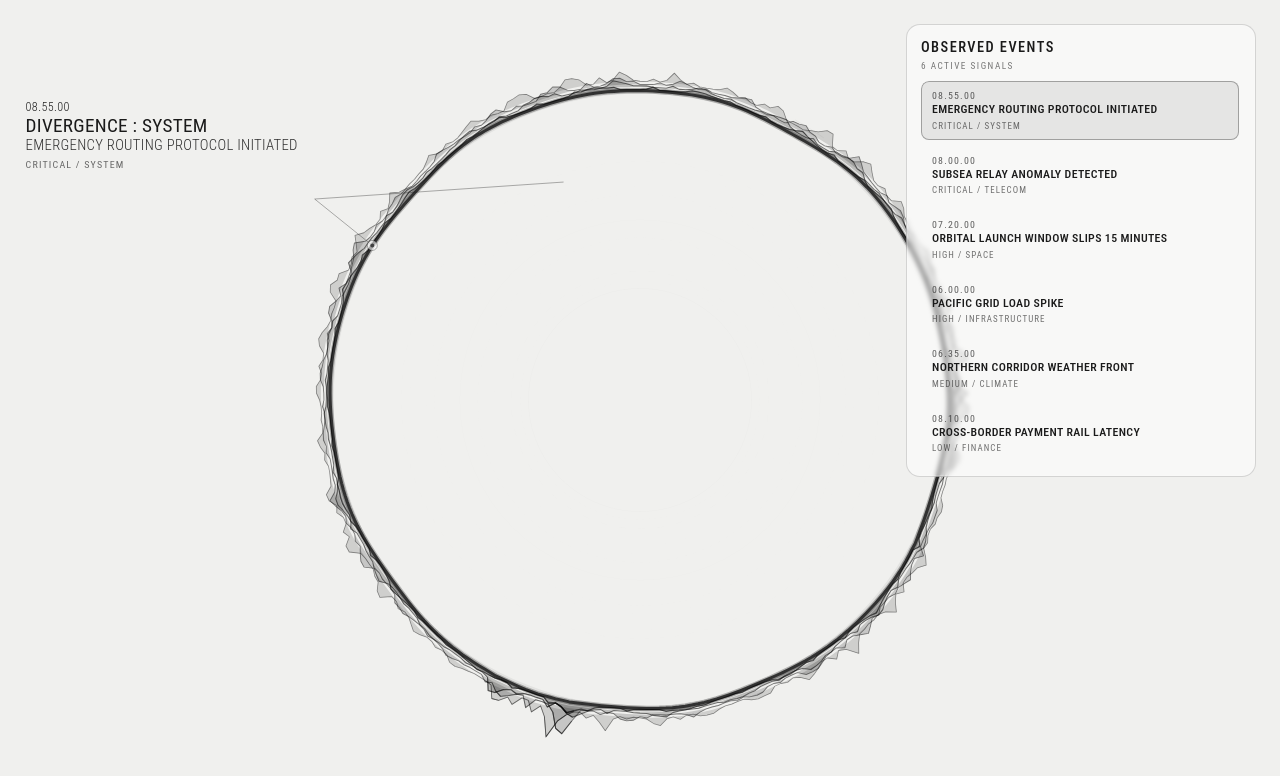
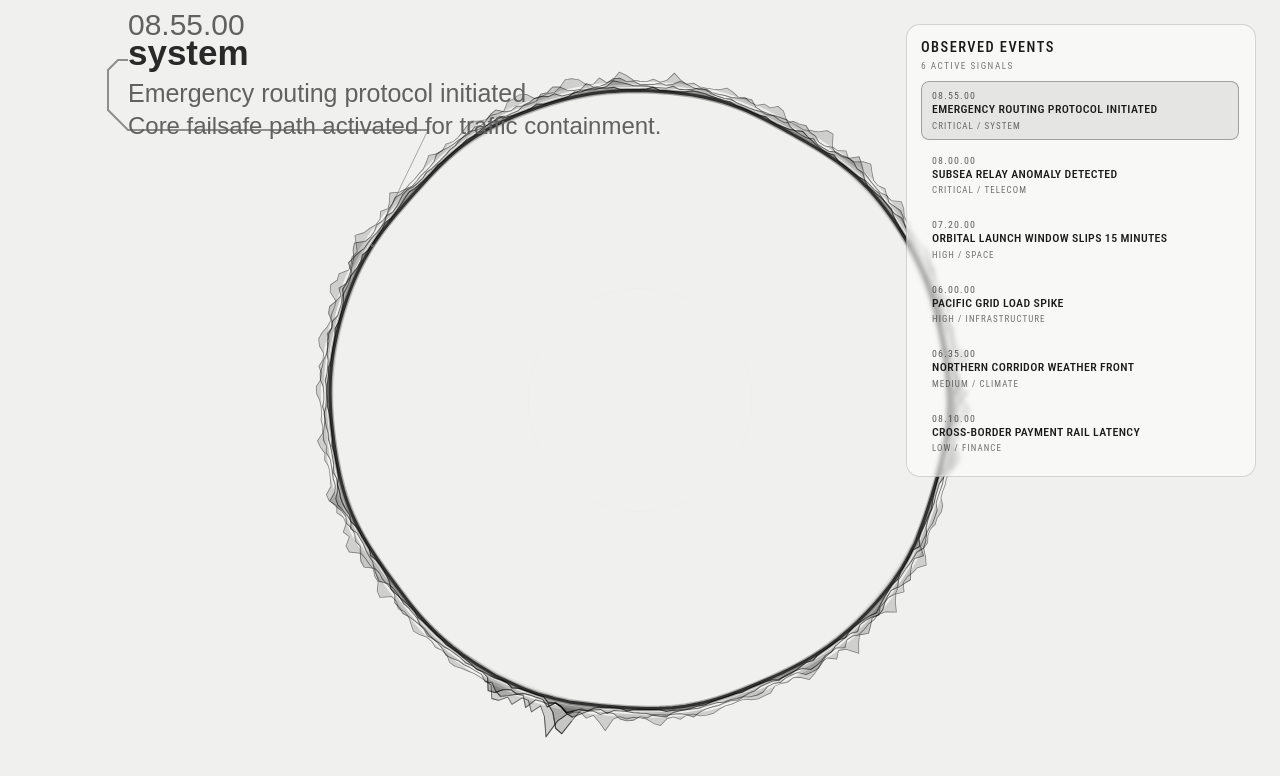
Before and after one commit to valuecodes/Rehoboam-UI, a React (Vite) app: page / in a window 1280 px wide. Both pictures are taken after a click on the element 1080 px from the left and 110 px from the top of the page. Shown: the top 776 px of the page. Built offline with nearby package versions, Linux system fonts and the light colour scheme.

Commit message:
style: update callout overlay styles and animations - Adjust stroke properties for callout line and frame - Modify callout text styles for improved readability - Refactor layout for better alignment and spacing

```diff
--- a/src/features/rehoboam/overlay/callout-overlay.tsx
+++ b/src/features/rehoboam/overlay/callout-overlay.tsx
@@ -1,4 +1,5 @@
-import { useEffect, useMemo, useState } from "react";
+import { animated, useSpring } from "react-spring";
+import { useEffect, useMemo, useRef, useState } from "react";
 
 import type { WorldEvent } from "../engine/types";
 import { polarToCartesian } from "../layout/polar";
@@ -23,29 +24,32 @@ type CalloutGeometry = Readonly<{
   event: WorldEvent;
   anchorX: number;
   anchorY: number;
-  elbowX: number;
-  elbowY: number;
-  lineEndX: number;
-  lineEndY: number;
   labelX: number;
   labelY: number;
   labelWidth: number;
-  leaderPath: string;
-  leaderLength: number;
+  textAlign: "left" | "right";
+  connectorPath: string;
+  framePoints: string;
+  timeMarginTop: number;
 }>;
 
-const LEADER_LINE_DRAW_MS = 200;
+type Point = Readonly<{
+  x: number;
+  y: number;
+}>;
+
+const V1_LINE_DELAY_MS = 1_000;
+const V1_LINE_DURATION_MS = 1_000;
+const V1_TEXT_DELAY_MS = 2_000;
+const V1_AUTO_CLOSE_MS = 5_000;
+const V1_CLEAR_CLOSE_MS = 3_200;
+const V1_DASH_LENGTH = 1_800;
+const V1_TEXT_TRACK_OPEN = -10;
+const V1_TEXT_TRACK_CLOSE = 10;
+const V1_TEXT_SHIFT_PX = 7;
 
 const clampNumber = (value: number, min: number, max: number): number => {
   return Math.min(max, Math.max(min, value));
-};
-
-const readNowMs = (): number => {
-  if (typeof performance.now === "function") {
-    return performance.now();
-  }
-
-  return Date.now();
 };
 
 const formatCalloutTime = (timestampMs: number): string => {
@@ -56,24 +60,26 @@ const formatCalloutTime = (timestampMs: number): string => {
 
 const getCalloutLocationText = (event: WorldEvent): string => {
   if (event.location !== undefined) {
-    return event.location.label.toUpperCase();
+    return event.location.label;
   }
 
-  return event.category.replace(/[_-]/gu, " ").toUpperCase();
+  return event.category.replace(/[_-]/gu, " ");
 };
 
-const getLeaderLength = (
-  anchorX: number,
-  anchorY: number,
-  elbowX: number,
-  elbowY: number,
-  lineEndX: number,
-  lineEndY: number
-): number => {
-  const segmentOneLength = Math.hypot(anchorX - elbowX, anchorY - elbowY);
-  const segmentTwoLength = Math.hypot(elbowX - lineEndX, elbowY - lineEndY);
+const getCalloutAddText = (event: WorldEvent): string => {
+  if (event.summary !== undefined && event.summary.trim().length > 0) {
+    return event.summary;
+  }
 
-  return segmentOneLength + segmentTwoLength;
+  return `${event.severity} / ${event.category}`;
+};
+
+const toPointList = (points: readonly Point[]): string => {
+  return points
+    .map((point) => {
+      return `${point.x} ${point.y}`;
+    })
+    .join(",");
 };
 
 const getCalloutGeometry = (
@@ -96,56 +102,89 @@ const getCalloutGeometry = (
     center
   );
   const margin = Math.max(12, instrumentSize.width * 0.02);
-  const labelWidth = clampNumber(
-    instrumentSize.width * 0.42,
-    220,
-    instrumentSize.width * 0.54
+  const maxPanelWidth = Math.max(180, instrumentSize.width - margin * 2);
+  const minPanelWidth = Math.min(260, maxPanelWidth);
+  const panelWidth = clampNumber(600, minPanelWidth, maxPanelWidth);
+  const maxPanelHeight = Math.max(120, instrumentSize.height - margin * 2);
+  const minPanelHeight = Math.min(120, maxPanelHeight);
+  const panelHeight = clampNumber(200, minPanelHeight, maxPanelHeight);
+  const isRightSide = anchor.x >= center.x;
+  const isLowerHalf = anchor.y >= center.y;
+  const rightPanelX = instrumentSize.width * 0.7;
+  const leftPanelX = instrumentSize.width * 0.1;
+  const prefersSingleSide = instrumentSize.width < 1_050;
+  const basePanelX =
+    prefersSingleSide || !isRightSide ? leftPanelX : rightPanelX;
+  const basePanelY = isLowerHalf
+    ? instrumentSize.height - panelHeight
+    : Math.max(30, margin);
+  const panelX = clampNumber(
+    basePanelX,
+    margin,
+    instrumentSize.width - panelWidth - margin
   );
-  const labelHeight = clampNumber(
-    instrumentSize.height * 0.12,
-    58,
-    instrumentSize.height * 0.18
+  const panelY = clampNumber(
+    basePanelY,
+    margin,
+    instrumentSize.height - panelHeight - margin
   );
-  const isRightSide = anchor.x >= center.x;
-  const horizontalGap = instrumentSize.width * 0.08;
-  const idealLabelX = isRightSide
-    ? anchor.x + horizontalGap
-    : anchor.x - labelWidth - horizontalGap;
-  const labelX = clampNumber(
-    idealLabelX,
-    margin,
-    instrumentSize.width - labelWidth - margin
-  );
-  const idealLabelY = anchor.y - labelHeight - instrumentSize.height * 0.06;
-  const labelY = clampNumber(idealLabelY, margin, instrumentSize.height * 0.48);
-  const lineEndX = isRightSide ? labelX : labelX + labelWidth;
-  const lineEndY = labelY + labelHeight * 0.84;
-  const elbowDeltaX = Math.max(24, instrumentSize.width * 0.045);
-  const elbowX = anchor.x + (isRightSide ? elbowDeltaX : -elbowDeltaX);
-  const elbowY = anchor.y - Math.max(28, instrumentSize.height * 0.058);
-  const leaderPath = `M ${anchor.x} ${anchor.y} L ${elbowX} ${elbowY} L ${lineEndX} ${lineEndY}`;
-  const leaderLength = getLeaderLength(
-    anchor.x,
-    anchor.y,
-    elbowX,
-    elbowY,
-    lineEndX,
-    lineEndY
-  );
+  const isLeftLayout = panelX < center.x;
+  const isBottomLayout = panelY > center.y;
+  const cornerStep = 10;
+  const firstFrameX = panelX + (isLeftLayout ? 0 : panelWidth * (2 / 3));
+  const firstFrameY = panelY + (isBottomLayout ? 70 : 30);
+  const secondFrameX = firstFrameX + (isLeftLayout ? -cornerStep : cornerStep);
+  const secondFrameY = firstFrameY;
+  const thirdFrameX = firstFrameX + (isLeftLayout ? -cornerStep * 2 : cornerStep * 2);
+  const thirdFrameY = panelY + (isBottomLayout ? 60 : 40);
+  const fourthFrameX = thirdFrameX;
+  const fourthFrameY = panelY + (isBottomLayout ? 20 : 80);
+  const fifthFrameX = firstFrameX;
+  const fifthFrameY = panelY + (isBottomLayout ? 0 : 100);
+  const lineEndX = panelX + (isLeftLayout ? panelWidth * 0.5 : panelWidth / 6);
+  const lineEndY = fifthFrameY;
+  const framePointList: readonly Point[] = [
+    {
+      x: firstFrameX,
+      y: firstFrameY,
+    },
+    {
+      x: secondFrameX,
+      y: secondFrameY,
+    },
+    {
+      x: thirdFrameX,
+      y: thirdFrameY,
+    },
+    {
+      x: fourthFrameX,
+      y: fourthFrameY,
+    },
+    {
+      x: fifthFrameX,
+      y: fifthFrameY,
+    },
+    {
+      x: lineEndX,
+      y: lineEndY,
+    },
+  ];
+  const textAlign = panelX < center.x ? "left" : "right";
+  const labelX = panelX > center.x ? panelX - panelWidth / 3 : panelX;
+  const labelY = panelY;
+  const timeMarginTop = panelY < 300 ? 20 : 0;
 
   return {
     event: target.event,
     anchorX: anchor.x,
     anchorY: anchor.y,
-    elbowX,
-    elbowY,
-    lineEndX,
-    lineEndY,
-    labelX,
+    labelX: clampNumber(labelX, margin, instrumentSize.width - panelWidth - margin),
     labelY,
-    labelWidth,
-    leaderPath,
-    leaderLength,
+    labelWidth: panelWidth,
+    textAlign,
+    connectorPath: `M ${anchor.x} ${anchor.y} L ${lineEndX} ${lineEndY}`,
+    framePoints: toPointList(framePointList),
+    timeMarginTop,
   };
 };
 
@@ -153,52 +192,109 @@ export const CalloutOverlay = ({
   instrumentSize,
   target,
 }: CalloutOverlayProps) => {
-  const [leaderProgress, setLeaderProgress] = useState(0);
+  const [renderTarget, setRenderTarget] = useState<CalloutOverlayTarget | null>(
+    target
+  );
+  const renderTargetRef = useRef<CalloutOverlayTarget | null>(target);
+  const [open, setOpen] = useState<"open" | "close">("open");
+  const [animationKey, setAnimationKey] = useState(0);
   const geometry = useMemo(() => {
-    if (target === null) {
+    if (renderTarget === null) {
       return null;
     }
 
-    return getCalloutGeometry(instrumentSize, target);
-  }, [instrumentSize, target]);
+    return getCalloutGeometry(instrumentSize, renderTarget);
+  }, [instrumentSize, renderTarget]);
 
   useEffect(() => {
-    setLeaderProgress(0);
+    let clearHandle = 0;
+    let closeHandle = 0;
 
     if (target === null) {
-      return;
+      if (renderTargetRef.current === null) {
+        return;
+      }
+
+      setOpen("close");
+      clearHandle = window.setTimeout(() => {
+        renderTargetRef.current = null;
+        setRenderTarget(null);
+      }, V1_CLEAR_CLOSE_MS);
+
+      return () => {
+        if (clearHandle !== 0) {
+          window.clearTimeout(clearHandle);
+        }
+      };
     }
 
-    const startedAtMs = readNowMs();
-    let rafHandle = 0;
-
-    const tick = () => {
-      const nowMs = readNowMs();
-      const elapsedMs = nowMs - startedAtMs;
-      const nextProgress = clampNumber(elapsedMs / LEADER_LINE_DRAW_MS, 0, 1);
-
-      setLeaderProgress(nextProgress);
-
-      if (nextProgress < 1) {
-        rafHandle = window.requestAnimationFrame(tick);
-      }
-    };
-
-    rafHandle = window.requestAnimationFrame(tick);
+    renderTargetRef.current = target;
+    setRenderTarget(target);
+    setOpen("open");
+    setAnimationKey((currentKey) => {
+      return currentKey + 1;
+    });
+    closeHandle = window.setTimeout(() => {
+      setOpen("close");
+    }, V1_AUTO_CLOSE_MS);
 
     return () => {
-      if (rafHandle !== 0) {
-        window.cancelAnimationFrame(rafHandle);
+      if (clearHandle !== 0) {
+        window.clearTimeout(clearHandle);
+      }
+
+      if (closeHandle !== 0) {
+        window.clearTimeout(closeHandle);
       }
     };
   }, [target]);
 
-  if (geometry === null || target === null) {
+  const [lineSpring] = useSpring(
+    {
+      reset: true,
+      from: {
+        dashOffset: open === "open" ? -V1_DASH_LENGTH : 0,
+        nodeRadius: 0,
+        nodeOpacity: open === "open" ? 0 : 1,
+      },
+      to: {
+        dashOffset: open === "open" ? 0 : V1_DASH_LENGTH,
+        nodeRadius: 1.5,
+        nodeOpacity: open === "open" ? 1 : 0,
+      },
+      delay: V1_LINE_DELAY_MS,
+      config: { duration: V1_LINE_DURATION_MS },
+    },
+    [animationKey, open]
+  );
+  const [textSpring] = useSpring(
+    {
+      reset: true,
+      from: {
+        textOpacity: open === "open" ? 0 : 1,
+        textShiftY: open === "open" ? V1_TEXT_SHIFT_PX : 0,
+        textTracking: open === "open" ? V1_TEXT_TRACK_OPEN : 0,
+      },
+      to: {
+        textOpacity: open === "open" ? 1 : 0,
+        textShiftY: open === "open" ? 0 : V1_TEXT_SHIFT_PX,
+        textTracking: open === "open" ? 0 : V1_TEXT_TRACK_CLOSE,
+      },
+      delay: V1_TEXT_DELAY_MS,
+      config: { mass: 3, tension: 600, friction: 100 },
+    },
+    [animationKey, open]
+  );
+
+  if (geometry === null || renderTarget === null) {
     return null;
   }
 
-  const lineProgress = clampNumber(leaderProgress, 0, 1);
-  const textProgress = clampNumber((lineProgress - 0.35) / 0.65, 0, 1);
+  const locationText = getCalloutLocationText(geometry.event);
+  const titleSizePx = locationText.length < 30 ? 35 : 20;
+  const titleMarginTopPx = locationText.length < 30 ? 0 : 10;
+  const messageText = geometry.event.title;
+  const addText = getCalloutAddText(geometry.event);
 
   return (
     <>
@@ -207,57 +303,77 @@ export const CalloutOverlay = ({
         className="rehoboam-scene__overlay"
         viewBox={`0 0 ${instrumentSize.width} ${instrumentSize.height}`}
       >
-        <path
+        <animated.path
           className="rehoboam-scene__callout-line"
-          d={geometry.leaderPath}
+          d={geometry.connectorPath}
           style={{
-            strokeDasharray: `${geometry.leaderLength}`,
-            strokeDashoffset: `${geometry.leaderLength * (1 - lineProgress)}`,
+            strokeDasharray: V1_DASH_LENGTH,
+            strokeDashoffset: lineSpring.dashOffset,
           }}
         />
-        <circle
+        <animated.polyline
+          className="rehoboam-scene__callout-frame"
+          points={geometry.framePoints}
+          style={{
+            strokeDasharray: V1_DASH_LENGTH,
+            strokeDashoffset: lineSpring.dashOffset,
+          }}
+        />
+        <animated.circle
           className="rehoboam-scene__callout-node"
           cx={geometry.anchorX}
           cy={geometry.anchorY}
-          r={5}
+          r={lineSpring.nodeRadius}
           style={{
-            opacity: 0.4 + textProgress * 0.6,
+            opacity: lineSpring.nodeOpacity,
           }}
         />
-        <circle
+        <animated.circle
           className="rehoboam-scene__callout-node rehoboam-scene__callout-node--inner"
           cx={geometry.anchorX}
           cy={geometry.anchorY}
-          r={2}
+          r={lineSpring.nodeRadius.to((radius: number) => {
+            return Math.max(1, radius * 0.66);
+          })}
           style={{
-            opacity: 0.35 + textProgress * 0.65,
+            opacity: lineSpring.nodeOpacity,
           }}
         />
       </svg>
-      <div
+      <animated.div
         className="rehoboam-scene__callout"
         style={{
           left: geometry.labelX,
           top: geometry.labelY,
           width: geometry.labelWidth,
-          opacity: textProgress,
-          transform: `translate3d(0, ${(1 - textProgress) * 7}px, 0)`,
+          textAlign: geometry.textAlign,
+          opacity: textSpring.textOpacity,
+          letterSpacing: textSpring.textTracking.to((value: number) => `${value}px`),
+          transform: textSpring.textShiftY.to((shiftY: number) => {
+            return `translate3d(0, ${shiftY}px, 0)`;
+          }),
         }}
       >
-        <p className="rehoboam-scene__callout-time">
+        <p
+          className="rehoboam-scene__callout-time"
+          style={{
+            marginTop: geometry.timeMarginTop,
+          }}
+        >
           {formatCalloutTime(geometry.event.timestampMs)}
         </p>
-        <p className="rehoboam-scene__callout-title">
-          DIVERGENCE : {getCalloutLocationText(geometry.event)}
+        <p
+          className="rehoboam-scene__callout-title"
+          style={{
+            fontSize: `${titleSizePx}px`,
+            marginTop: `${titleMarginTopPx}px`,
+          }}
+        >
+          {locationText}
         </p>
-        <p className="rehoboam-scene__callout-subtitle">
-          {geometry.event.title.toUpperCase()}
-        </p>
-        <p className="rehoboam-scene__callout-meta">
-          {geometry.event.severity.toUpperCase()} /{" "}
-          {geometry.event.category.toUpperCase()}
-        </p>
-      </div>
+        <p className="rehoboam-scene__callout-subtitle">{messageText}</p>
+        <p className="rehoboam-scene__callout-meta">{addText}</p>
+      </animated.div>
     </>
   );
 };
--- a/src/features/rehoboam/scene/rehoboam-scene.css
+++ b/src/features/rehoboam/scene/rehoboam-scene.css
@@ -58,8 +58,16 @@
 .rehoboam-scene__callout-line {
   stroke: var(--rehoboam-line);
   stroke-width: 1;
-  stroke-linecap: round;
-  stroke-linejoin: round;
+  stroke-linecap: butt;
+  stroke-linejoin: miter;
+  fill: none;
+}
+
+.rehoboam-scene__callout-frame {
+  stroke: rgba(124, 124, 124, 0.84);
+  stroke-width: 2;
+  stroke-linecap: butt;
+  stroke-linejoin: miter;
   fill: none;
 }
 
@@ -76,10 +84,14 @@
 
 .rehoboam-scene__callout {
   position: absolute;
-  margin: 0;
+  margin: -40px 0 0;
+  height: 200px;
+  display: grid;
+  grid-template-rows: 45px 45px 33px;
+  overflow: hidden;
   color: var(--rehoboam-ink);
-  font-family: "Roboto Condensed", "Arial Narrow", "Segoe UI", sans-serif;
-  text-transform: uppercase;
+  font-family: Arial, Helvetica, sans-serif;
+  text-transform: none;
   pointer-events: none;
 }
 
@@ -89,38 +101,39 @@
 .rehoboam-scene__callout-meta {
   margin: 0;
   line-height: 1;
+  padding: 0;
 }
 
 .rehoboam-scene__callout-time {
-  font-size: clamp(0.72rem, 0.95vw, 1rem);
-  letter-spacing: 0.03em;
-  font-weight: 300;
+  font-size: 30px;
+  color: rgb(97, 97, 97);
+  font-weight: 400;
   white-space: nowrap;
 }
 
 .rehoboam-scene__callout-title {
-  margin-top: 2px;
-  font-size: clamp(1rem, 1.5vw, 1.56rem);
-  letter-spacing: 0.015em;
-  font-weight: 400;
-  white-space: nowrap;
+  font-size: 35px;
+  overflow: hidden;
+  margin: auto 0 0;
+  color: rgb(41, 41, 41);
+  font-weight: 600;
 }
 
 .rehoboam-scene__callout-subtitle {
-  margin-top: 3px;
-  font-size: clamp(0.82rem, 1.15vw, 1.2rem);
-  letter-spacing: 0.02em;
-  font-weight: 300;
-  opacity: 0.9;
+  margin-top: 0;
+  font-size: 25px;
+  color: rgb(97, 97, 97);
+  font-weight: 500;
   max-width: 100%;
-  line-height: 1.08;
+  line-height: 1.04;
 }
 
 .rehoboam-scene__callout-meta {
-  margin-top: 6px;
-  font-size: clamp(0.6rem, 0.78vw, 0.76rem);
-  letter-spacing: 0.12em;
-  opacity: 0.64;
+  margin-top: 0;
+  font-size: 24px;
+  color: rgb(97, 97, 97);
+  font-weight: 500;
+  line-height: 1.06;
 }
 
 .rehoboam-scene__event-panel {
```
